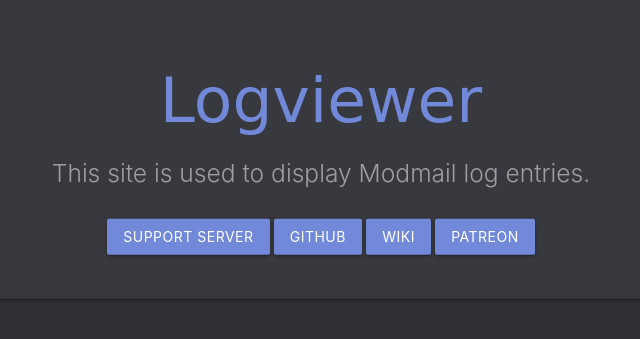
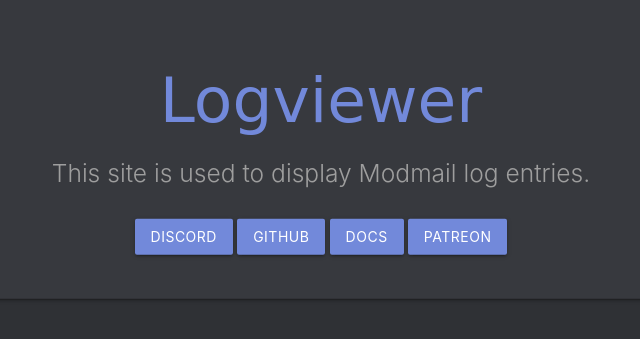
Before and after one commit to modmail-dev/logviewer, a Python web app: template templates/index.html in a window 1280 px wide. Shown: the part 247-586 px from the top of the page, without its empty margins (319-959 px from the left). Run offline with Jinja, Linux system fonts and the light colour scheme; the template is opened without the code that fills it, so the values that code supplies are empty; some libraries are stand-ins or nearby versions; some web fonts are replaced.

Commit message:
Update links to the new wiki
Signed-off-by: Taku <45324516+Taaku18@users.noreply.github.com>

```diff
--- a/templates/index.html
+++ b/templates/index.html
@@ -9,9 +9,9 @@
         <h5 class="header col s12 light grey-text">This site is used to display Modmail log entries.</h5>
         <br>
         <div class="row center">
-            <a href="https://discord.gg/cnUpwrnpYb" class="btn waves-effect my-button">Support server</a>
+            <a href="https://discord.gg/cnUpwrnpYb" class="btn waves-effect my-button">Discord</a>
             <a href="https://github.com/modmail-dev/modmail" class="btn waves-effect my-button">Github</a>
-            <a href="https://github.com/modmail-dev/modmail/wiki" class="btn waves-effect my-button">Wiki</a>
+            <a href="https://docs.modmail.dev/" class="btn waves-effect my-button">Docs</a>
             <a href="https://patreon.com/kyber" class="btn waves-effect my-button">Patreon</a>
             <br>
         </div>
```
